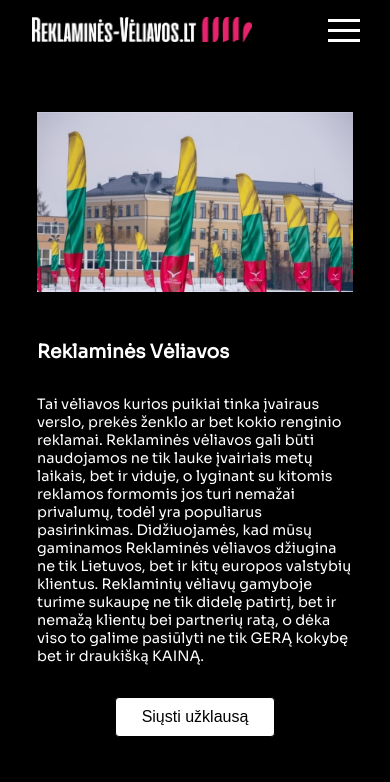
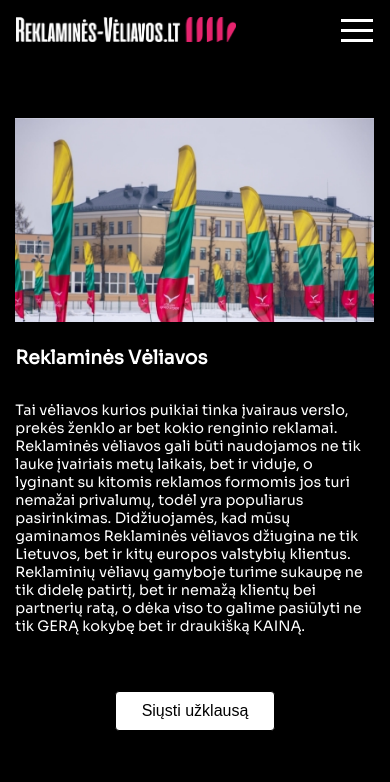
Before and after one commit to gelezhinis/reklamines-veliavos, a React (Create React App) app: page / in a window 390 px wide. Shown: the top 782 px of the page. Built offline with nearby package versions, Linux system fonts and the light colour scheme.

Commit message:
fixed mobile view paddings

```diff
--- a/src/components/Hero.module.css
+++ b/src/components/Hero.module.css
@@ -172,8 +172,16 @@
 
 @media screen and (max-width: 414px) {
   .hero {
+    width: 96%;
     gap: 0rem;
     margin-top: -2rem;
+  }
+  .hero_carousel,
+  .hero_desc {
+    width: 96%;
+  }
+  .hero_desc p {
+    margin-bottom: 1.5rem;
   }
 }
 
--- a/src/components/Navigation/MobileNavBar.module.css
+++ b/src/components/Navigation/MobileNavBar.module.css
@@ -82,3 +82,12 @@
 .toggler:checked:hover + .hamburger > div {
   transform: rotate(225deg);
 }
+
+@media screen and (max-width: 414px) {
+  .mobile_nav_container {
+    padding: 0 0 0 1rem;
+  }
+  .hamburger_wrap {
+    right: 0.2rem;
+  }
+}
```
Also changed, not shown: src/components/Navigation/MobileNavBar.jsx (+12 -5 lines).
